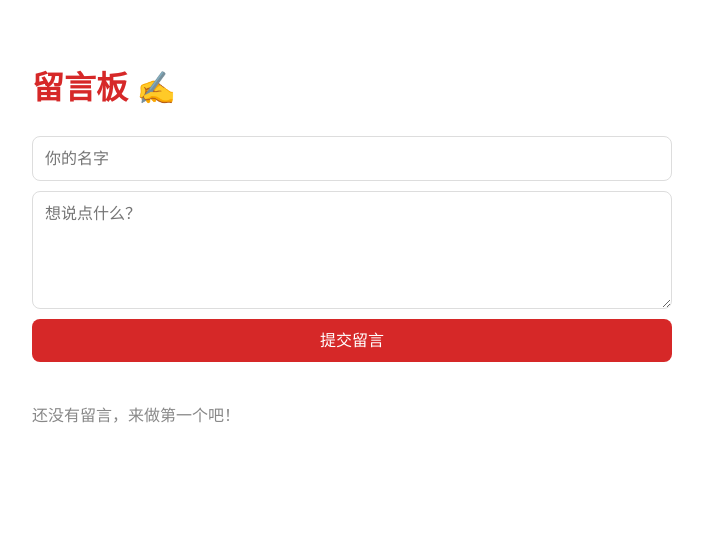
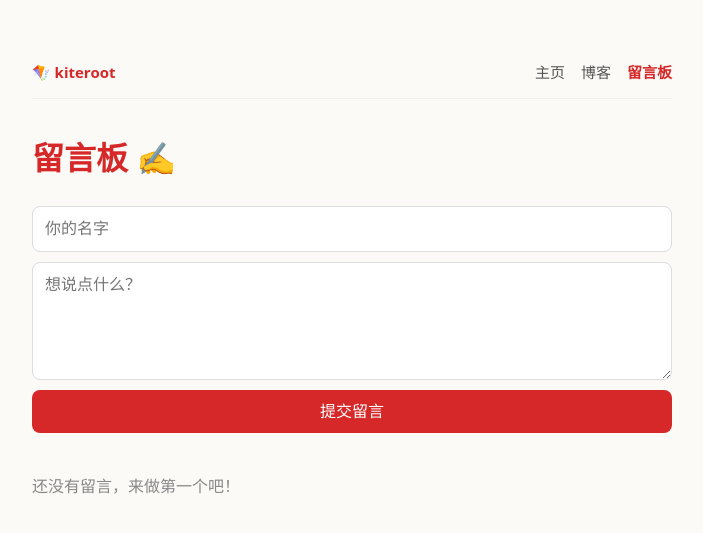
Before and after one commit to JamesLiu524/guestbook, a Flask app: page / in a window 1280 px wide. Shown: the top 533 px of the page, without its empty margins (288-991 px from the left). Run offline with Flask 3, Linux system fonts and the light colour scheme; data that the repository does not hold is empty.

Commit message:
添加统一导航栏和背景色

```diff
--- a/templates/base.html
+++ b/templates/base.html
@@ -6,6 +6,7 @@
   <title>{% block title %}James 的留言板{% endblock %}</title>
   <style>
     body {
+      background: #fbfaf7;
       font-family: system-ui, "Microsoft YaHei", sans-serif;
       max-width: 640px;
       margin: 60px auto;
@@ -44,9 +45,31 @@
     .small { padding: 2px 10px; font-size: 13px; }
     .gray { background: #888; }
     .error { color: #d62828; }
+    .site-nav {
+      display: flex;
+      justify-content: space-between;
+      align-items: center;
+      padding-bottom: 12px;
+      margin-bottom: 32px;
+      border-bottom: 1px solid #eee;
+      font-size: 15px;
+    }
+    .site-nav a { color: #555; text-decoration: none; }
+    .site-nav .brand { color: #d62828; font-weight: 600; }
+    .site-nav .links { display: flex; gap: 16px; }
+    .site-nav .links a:hover { color: #d62828; }
+    .site-nav .links a.active { color: #d62828; font-weight: 600; }
   </style>
 </head>
 <body>
+    <nav class="site-nav">
+    <a class="brand" href="https://kiteroot.com">🪁 kiteroot</a>
+    <div class="links">
+      <a href="https://kiteroot.com">主页</a>
+      <a href="https://blog.kiteroot.com">博客</a>
+      <a href="https://guestbook.kiteroot.com" class="active">留言板</a>
+    </div>
+  </nav>
   {% block content %}{% endblock %}
 </body>
 </html>
```
